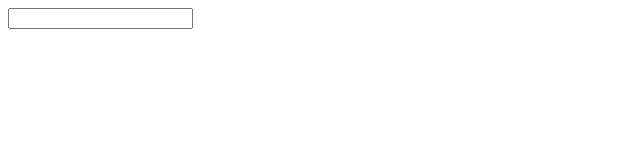
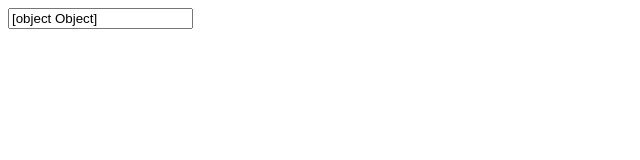
Before and after one commit to osparking/reactpro, a React (Vite) app: page / in a window 1280 px wide. Shown: the top 160 px of the page, without its empty margins (0-640 px from the left). Built offline with nearby package versions, Linux system fonts and the light colour scheme.

Commit message:
change state variable to store object

```diff
--- a/src/components/Form.jsx
+++ b/src/components/Form.jsx
@@ -1,7 +1,7 @@
 import { useState } from "react";
 
 export default function Form() {
-  const [name, setName] = useState("");
+  const [name, setName] = useState({ lastName: "", firstName: "" });
 
   return (
     <div>
```
